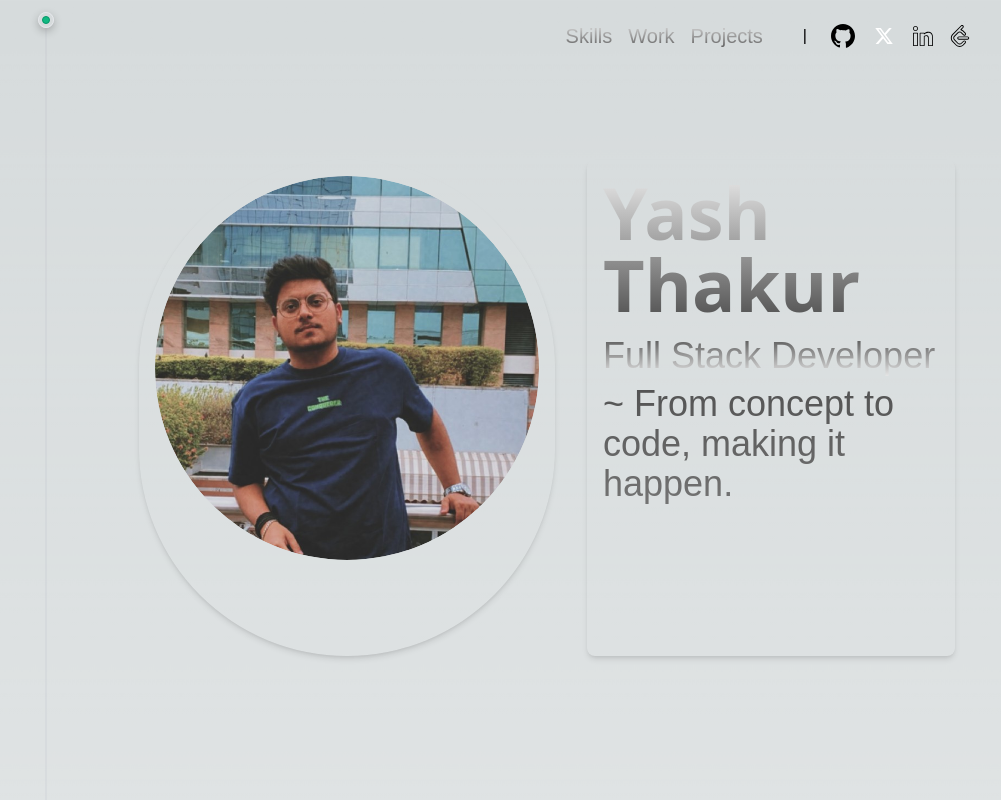
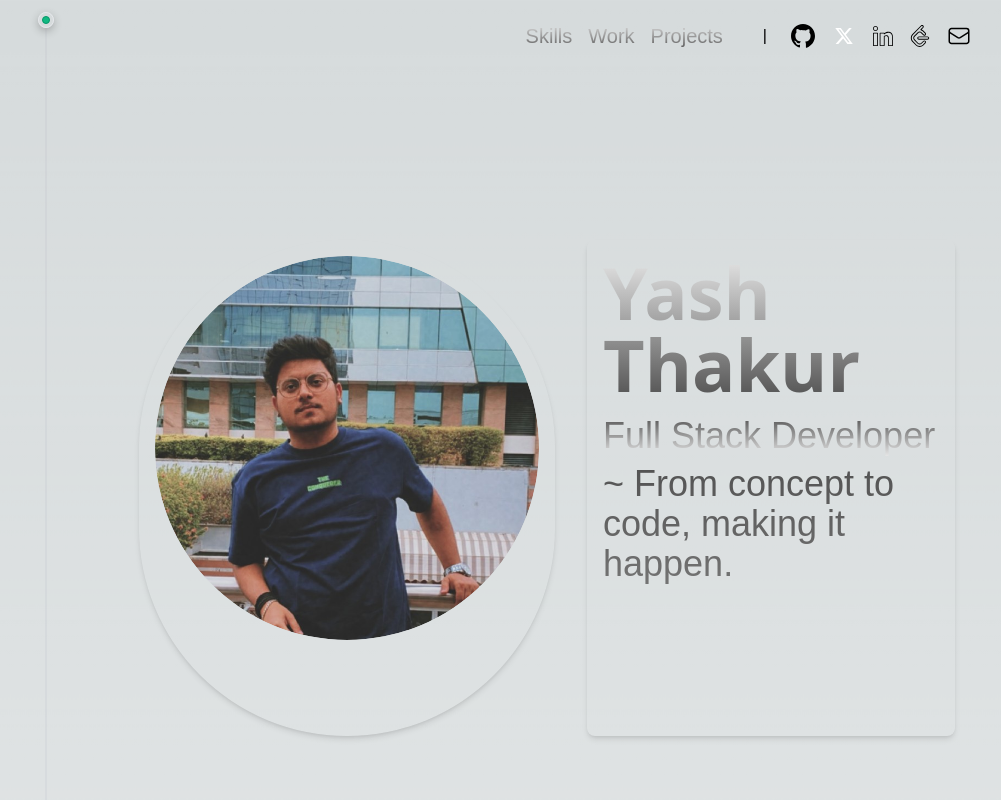
Before and after one commit to sincerelyyyash/portfolio, a Next.js app: page / in a window 1280 px wide. Shown: the top 800 px of the page, without its empty margins (101-1102 px from the left). Built offline with nearby package versions, Linux system fonts and the light colour scheme; a web font is replaced by a local one.

Commit message:
UI and link changes

```diff
--- a/components/Footer.tsx
+++ b/components/Footer.tsx
@@ -1,9 +1,16 @@
+"use client"
 import React from 'react';
-import { GithubIcon, LinkedInIcon, TwitterIcon } from './Navbar';
+import { motion } from 'framer-motion';
+import { EmailIcon, GithubIcon, LinkedInIcon, TwitterIcon } from './Navbar';
 
 function Footer() {
   return (
-    <div className='flex justify-between w-full p-4 border-t mt-20'>
+    <motion.div
+      className='flex justify-between w-full p-4 border-t my-20'
+      initial={{ opacity: 0 }}
+      animate={{ opacity: 1 }}
+      transition={{ duration: 0.5 }}
+    >
       <div>
         <div className='flex flex-row'>
           <div className='relative flex flex-row items-center mr-2 group'>
@@ -14,7 +21,7 @@ function Footer() {
               sincerelyyyash
             </span>
           </div>
-          <div className='relative flex flex-row items-center mr-2 group'>
+          <div className='relative flex flex-row items-center mr-2 mt-1 group'>
             <a href='https://x.com/sincerelyyyash' target='_blank' rel='noopener noreferrer'>
               <TwitterIcon />
             </a>
@@ -22,7 +29,7 @@ function Footer() {
               sincerelyyyash
             </span>
           </div>
-          <div className='relative flex flex-row items-center ml-1 group'>
+          <div className='relative flex flex-row items-center group'>
             <a href='https://www.linkedin.com/in/sincerelyyyash/' target='_blank' rel='noopener noreferrer'>
               <LinkedInIcon />
             </a>
@@ -30,12 +37,20 @@ function Footer() {
               sincerelyyyash
             </span>
           </div>
+          <div className='relative flex flex-row items-center ml-2 mt-1 group'>
+            <a href='mailto:yashthakur0526@gmail.com'>
+              <EmailIcon />
+            </a>
+            <span className='absolute bottom-8 left-1/2 transform -translate-x-1/2 bg-gray-800 text-white text-xs rounded px-2 py-1 opacity-0 group-hover:opacity-100 transition-opacity duration-300'>
+              yashthakur0526@gmail.com
+            </span>
+          </div>
         </div>
       </div>
       <div className='flex items-center text-lg'>
-        <p>Made with <span className='text-red-500'>&lt;3</span> by Yash Thakur</p>
+        <p>Thank you for visiting! - Yash Thakur</p>
       </div>
-    </div>
+    </motion.div>
   );
 }
 
--- a/components/Hero.tsx
+++ b/components/Hero.tsx
@@ -14,7 +14,7 @@ export default function Hero() {
       }}
       className="flex flex-wrap justify-center mt-4"
     >
-      <section className="flex flex-col md:flex-row justify-start w-full min-h-[35rem] space-y-8 md:space-y-0 md:space-x-8 p-8">
+      <section className="flex flex-col md:flex-row justify-start w-full min-h-[35rem] space-y-8 md:space-y-0 md:space-x-8 p-8 mt-20">
 
         <div className="flex-1 md:flex-[1/3] text-center p-4 rounded-full shadow-md">
           <div className="w-60 h-60 sm:w-72 sm:h-72 md:w-80 md:h-80 lg:w-96 lg:h-96 mx-auto rounded-full overflow-hidden">
--- a/components/Navbar.tsx
+++ b/components/Navbar.tsx
@@ -47,6 +47,14 @@ export function Navbar() {
               sincerelyyyash
             </span>
           </div>
+          <div className='relative group'>
+            <a href='mailto:yashthakur0526@gmail.com' target='_blank' rel='noopener noreferrer'>
+              <EmailIcon />
+            </a>
+            <span className='absolute bottom-8 left-1/2 transform -translate-x-1/2 bg-gray-800 text-white text-xs rounded px-2 py-1 opacity-0 group-hover:opacity-100 transition-opacity duration-300'>
+              yashthakur0526@gmail.com
+            </span>
+          </div>
         </div>
       </div>
     </div>
@@ -85,3 +93,11 @@ export function LinkedInIcon() {
     </svg>
   );
 }
+
+export function EmailIcon() {
+  return (
+    <svg xmlns="http://www.w3.org/2000/svg" fill="none" viewBox="0 0 24 24" stroke-width="1.5" stroke="currentColor" className="size-6">
+      <path stroke-linecap="round" stroke-linejoin="round" d="M21.75 6.75v10.5a2.25 2.25 0 0 1-2.25 2.25h-15a2.25 2.25 0 0 1-2.25-2.25V6.75m19.5 0A2.25 2.25 0 0 0 19.5 4.5h-15a2.25 2.25 0 0 0-2.25 2.25m19.5 0v.243a2.25 2.25 0 0 1-1.07 1.916l-7.5 4.615a2.25 2.25 0 0 1-2.36 0L3.32 8.91a2.25 2.25 0 0 1-1.07-1.916V6.75" />
+    </svg>
+  );
+}
```
